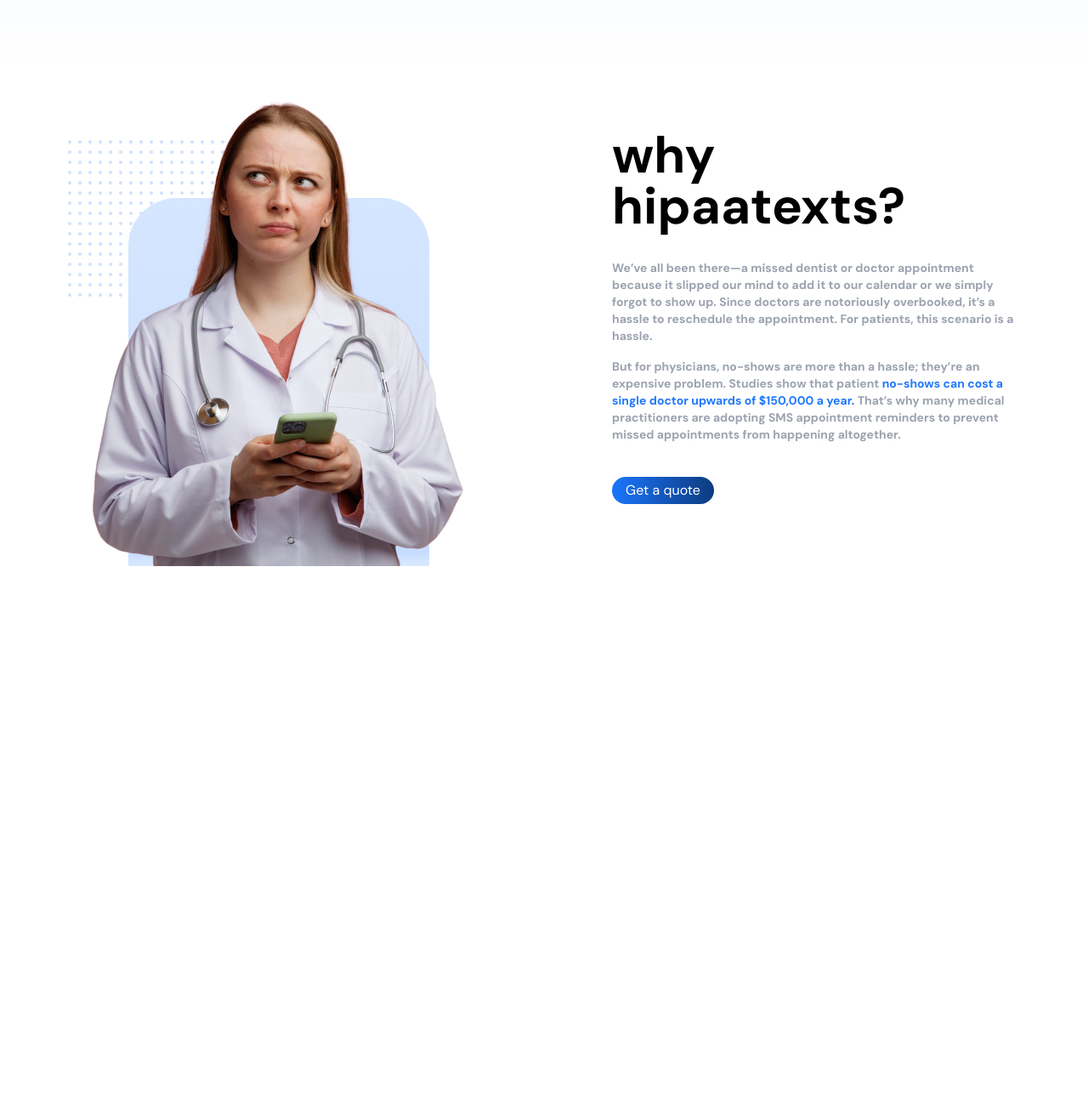
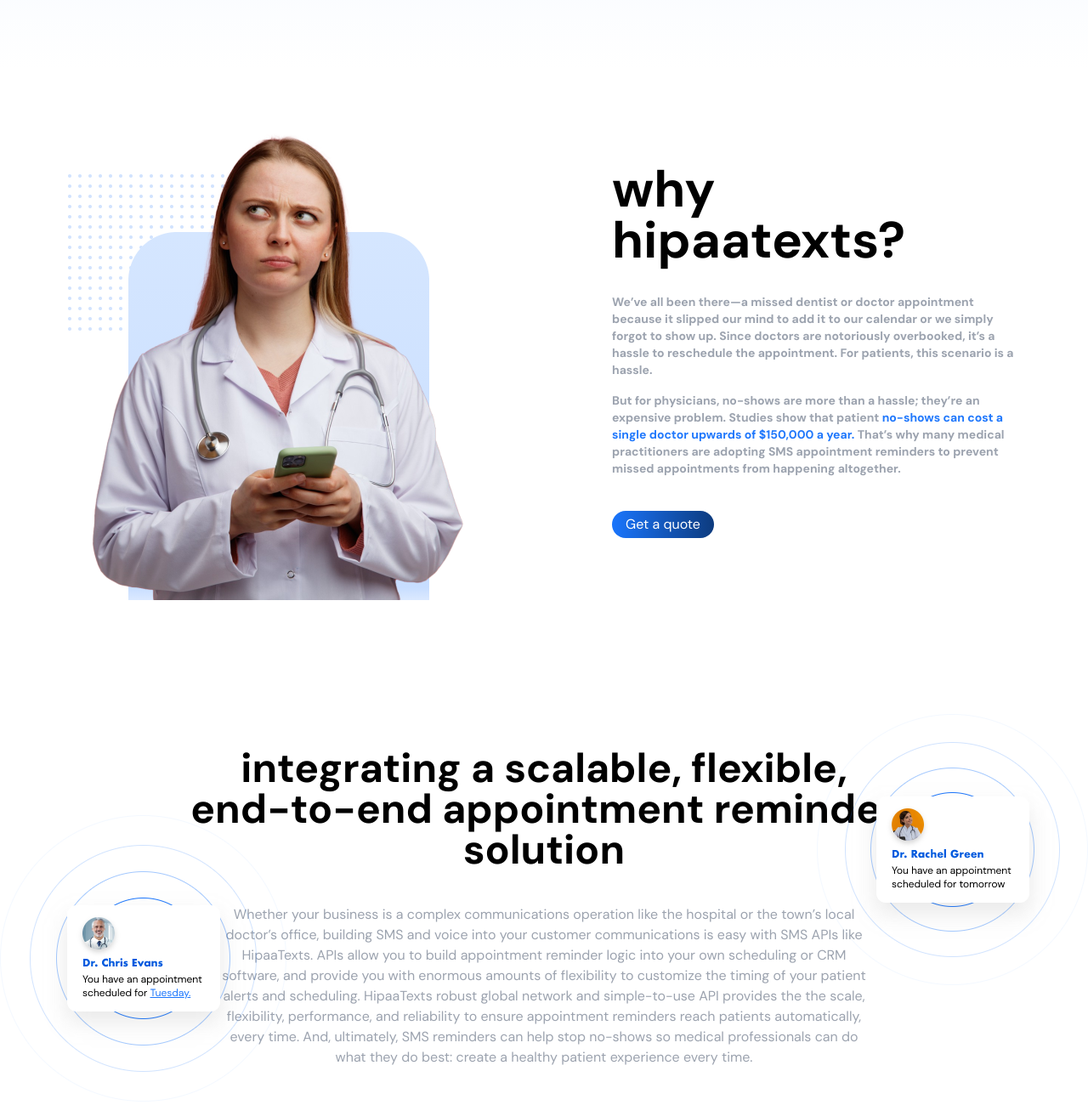
Before and after one commit to Abhishek-733/assignment-project, a website: page src/index.html in a window 1280 px wide. Shown: the part 720-2020 px from the top of the page at 85% size. Before the commit the page ends 1600 px from the top, so only its background shows below. Drawn offline with Linux system fonts and the light colour scheme.

Commit message:
solution section skeleton

```diff
--- a/src/index.html
+++ b/src/index.html
@@ -83,10 +83,10 @@
       </div>
     </section>
 
-    <section class="min-h-screen">
+    <section class="min-h-screen py-10">
       <div class="container h-full flex flex-col">
         <div
-          class="flex-grow flex md:flex-row flex-col-reverse gap-6 md:gap-40 mb-4"
+          class="flex-grow flex md:flex-row flex-col gap-6 md:gap-40 mb-4"
         >
           <!-- Image -->
           <div class="img-section w-full">
@@ -95,7 +95,7 @@
 
           <!-- Text content -->
           <div class="text-section w-full flex flex-col justify-center">
-            <p class="font-bold text-6xl mb-4">why hipaatexts?</p>
+            <h1 class="font-bold text-6xl mb-4">why hipaatexts?</h1>
             <p class="font-bold text-gray-400 text-sm my-4">
               We’ve all been there—a missed dentist or doctor appointment
               because it slipped our mind to add it to our calendar or we simply
@@ -119,5 +119,17 @@
         </div>
       </div>
     </section>
+
+    <!-- solution section -->
+    <section class="relative mb-20">
+      <img class="absolute left-0 -bottom-10 hidden md:block" src="./assets/Group 20.png"/>
+      <img class="absolute right-0 -top-10 hidden md:block" src="./assets/Group 21.png"/>
+      <div class="container h-full">
+        <div class="text-center md:w-3/4 md:mx-auto">
+          <h1 class="text-5xl font-bold mb-10">integrating a scalable, flexible, end-to-end appointment reminder solution</h1>
+          <p class="md:px-8 text-gray-400">Whether your business is a complex communications operation like the hospital or the town’s local doctor’s office, building SMS and voice into your customer communications is easy with SMS APIs like HipaaTexts. APIs allow you to build appointment reminder logic into your own scheduling or CRM software, and provide you with enormous amounts of flexibility to customize the timing of your patient alerts and scheduling. HipaaTexts robust global network and simple-to-use API provides the the scale, flexibility, performance, and reliability to ensure appointment reminders reach patients automatically, every time. And, ultimately, SMS reminders can help stop no-shows so medical professionals can do what they do best: create a healthy patient experience every time.</p>
+        </div>
+      </div>
+    </section>
   </body>
 </html>
```
Also changed, not shown: src/input.css (line endings or trailing spaces), src/style.css.
